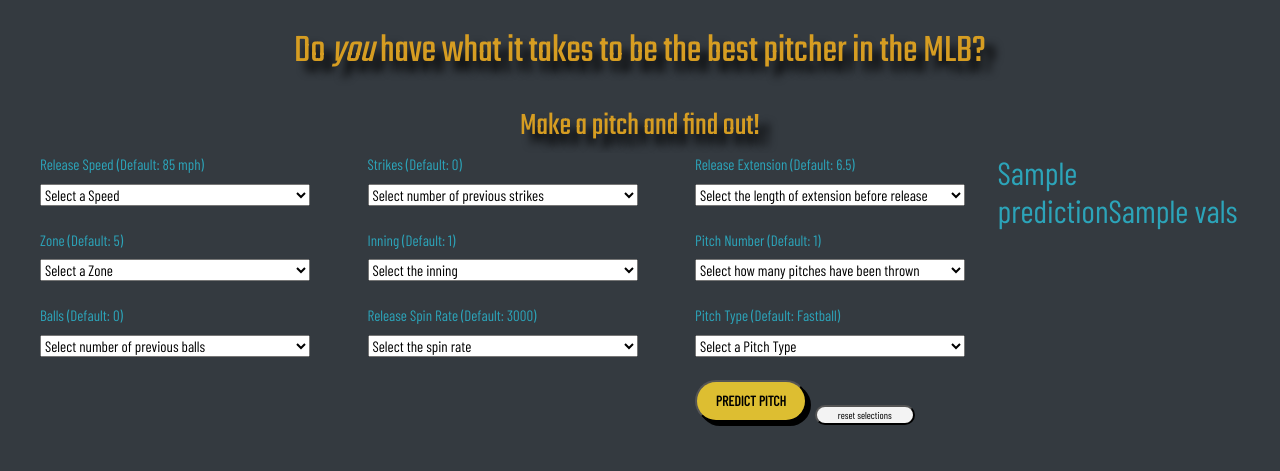
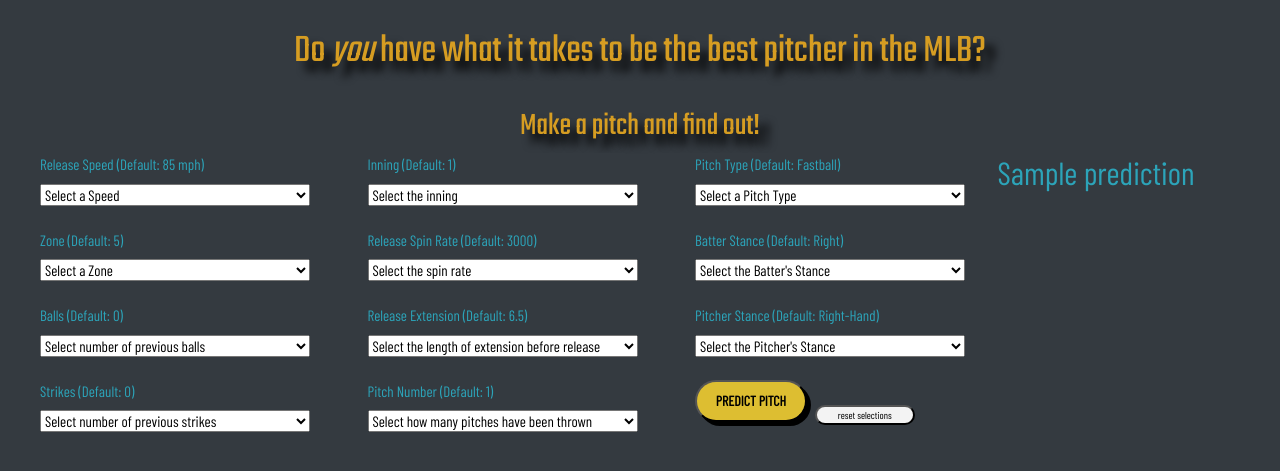
Before and after one commit to KarenMashburn/team-country-music, a Flask app: template templates/pitches.html in a window 1280 px wide. Shown: the part 288-759 px from the top of the page. Run offline with Flask 2, Linux system fonts and the light colour scheme; the template is opened without the code that fills it: most values are stand-ins (such as "Sample title", 1, 10 or a date in 2020); parts of the project's set-up code (start-up, migrations or seed data) failed here and were passed over; some libraries are stand-ins or nearby versions.

Commit message:
MADE IT WORK

```diff
--- a/app.py
+++ b/app.py
@@ -26,7 +26,7 @@ def prediction(pitch_input):
 
 def type_encoder(p_type):
     vals = []
-    for i in range(0, 14):
+    for i in range(0, 15):
         vals.append(0)
     # vals[p_type] = 1
     return vals
--- a/templates/pitches.html
+++ b/templates/pitches.html
@@ -105,13 +105,6 @@
                         <option value='3'>3</option>
                     </select><br><br>
 
-                </ul>
-            </div>
-
-            <div class='col-md-3'>
-                <ul class='bg-dark'>
-
-
                     <!-- Strikes -->
                     <label for='Strikes'>Strikes (Default: 0)</label><br>
 
@@ -122,7 +115,13 @@
                         <option value='2'>2</option>
                     </select><br><br>
 
-                    <!-- inning -->
+                </ul>
+            </div>
+
+            <div class='col-md-3'>
+                <ul class='bg-dark'>
+
+                    <!-- Inning -->
                     <label for='Inning'>Inning (Default: 1)</label><br>
 
                     <select id='inning' name='inning'>
@@ -148,11 +147,6 @@
                         <option value='3000'>3000</option>
                         <option value='3500'>3500</option>
                     </select><br><br>
-                </ul>
-            </div>
-
-            <div class='col-md-3'>
-                <ul class='bg-dark'>
 
                     <!-- Release Extension -->
                     <label for='ReleaseExtension'>Release Extension (Default: 6.5)</label><br>
@@ -181,12 +175,18 @@
                         <option value='8'>8</option>
                     </select><br><br>
 
+                </ul>
+            </div>
+
+            <div class='col-md-3'>
+                <ul class='bg-dark'>
+
+
                     <!-- Pitch Type -->
-
                     <label for='PitchType'>Pitch Type (Default: Fastball) </label><br>
 
                     <select id='pitch_type' name='pitch_type'>
-                        <option value='4'> Select a Pitch Type </option>
+                        <option value='4'>Select a Pitch Type </option>
                         <option value='0'>Change-Up</option>
                         <option value='1'>Curveball</option>
                         <option value='2'>Cutter</option>
@@ -201,6 +201,25 @@
                         <option value='11'>Slow Curveball</option>
                         <option value='12'>Splitter</option>
                         <option value='13'>Two-Seam Fastball</option>
+                        <option value='14'>Unknown</option>
+                    </select><br><br>
+
+                    <!-- Batter Stance -->
+                    <label for='BatterStance'>Batter Stance (Default: Right)</label><br>
+
+                    <select id='batter_stance' name='batter_stance'>
+                        <option value='1'>Select the Batter's Stance</option>
+                        <option value='1'>Right</option>
+                        <option value='0'>Left</option>
+                    </select><br><br>
+
+                    <!-- Pitcher Handedness -->
+                    <label for='PitcherHand'>Pitcher Stance (Default: Right-Hand)</label>
+
+                    <select id='pitcher_hand' name='pitcher_hand'>
+                        <option value='1'>Select the Pitcher's Stance</option>
+                        <option value='1'>Right-Hand</option>
+                        <option value='0'>Left-Hand</option>
                     </select><br><br>
 
                     <!-- Prediction and Clear Buttons -->
@@ -220,7 +239,7 @@
             <!-- Strike/Not-Strike Outcome -->
             <div class='col-md-3'>
                 <div class='container'>
-                    <h2 id='prediction'>{{prediction}}{{vals}}</h2>
+                    <h2 id='prediction'>{{prediction}}</h2>
                 </div>
             </div>
         </div>
```
